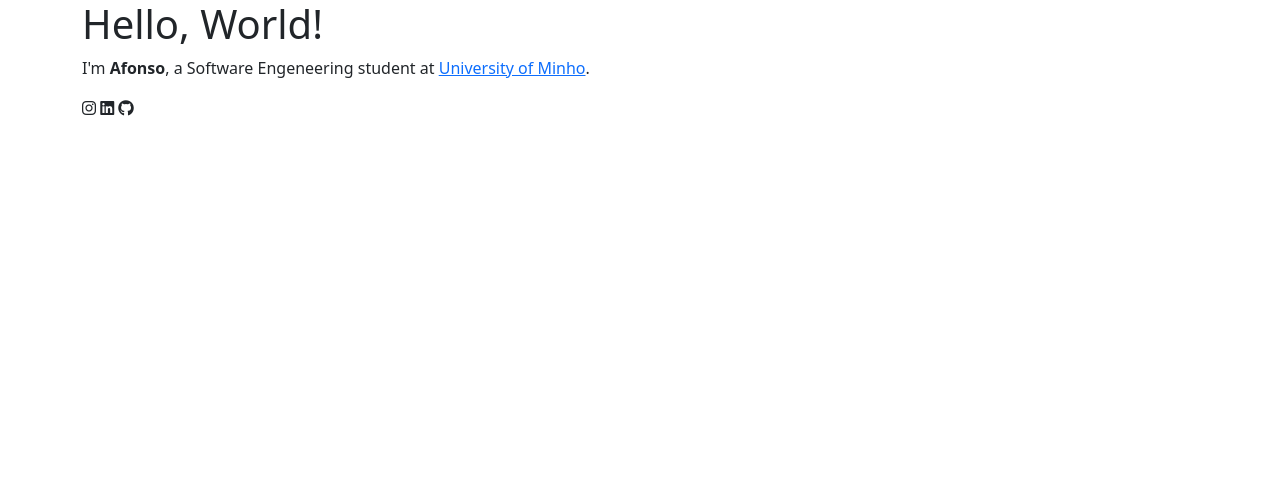
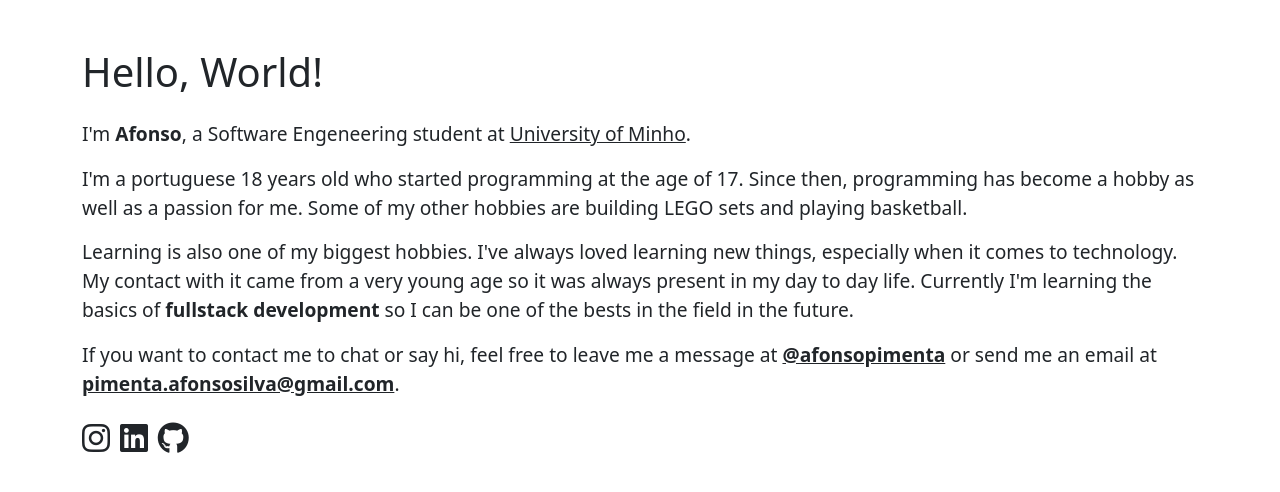
Before and after one commit to afonsopimenta/afonsopimenta.github.io, a plain HTML site: page index.html in a window 1280 px wide. Drawn offline with nearby package versions, Linux system fonts and the light colour scheme.

Commit message:
feat: add information and hobbies

```diff
--- a/index.html
+++ b/index.html
@@ -10,13 +10,18 @@
   <link rel="stylesheet" href="https://cdn.jsdelivr.net/npm/bootstrap@5.1.3/dist/css/bootstrap.min.css"
     integrity="sha384-1BmE4kWBq78iYhFldvKuhfTAU6auU8tT94WrHftjDbrCEXSU1oBoqyl2QvZ6jIW3" crossorigin="anonymous">
 
+  <link rel="stylesheet" href="css/styles.css">
+
   <script src="https://kit.fontawesome.com/ef2a5d51ca.js" crossorigin="anonymous"></script>
 </head>
 
 <body>
   <div class="container">
     <h1>Hello, World!</h1>
-    <p>I'm <strong>Afonso</strong>, a Software Engeneering student at <a href="https:://www.uminho.pt">University of Minho</a>.</p>
+    <p>I'm <strong>Afonso</strong>, a Software Engeneering student at <a class="link-dark" href="https:://www.uminho.pt">University of Minho</a>.</p>
+    <p>I'm a portuguese 18 years old who started programming at the age of 17. Since then, programming has become a hobby as well as a passion for me. Some of my other hobbies are building LEGO sets and playing basketball.</p>
+    <p>Learning is also one of my biggest hobbies. I've always loved learning new things, especially when it comes to technology. My contact with it came from a very young age so it was always present in my day to day life. Currently I'm learning the basics of <strong>fullstack development</strong> so I can be one of the bests in the field in the future.</p>
+    <p>If you want to contact me to chat or say hi, feel free to leave me a message at <strong><a class="link-dark" href="https://www.instagram.com/afonsopimenta13/">@afonsopimenta</a></strong> or send me an email at <strong><a class="link-dark" href="mailto:pimenta.afonsosilva@gmail.com">pimenta.afonsosilva@gmail.com</a></strong>.</p>
 
     <footer class="socials">
       <a class="link-dark" href="https://www.instagram.com/afonsopimenta13/"><i class="fab fa-instagram"></i></a>
```
